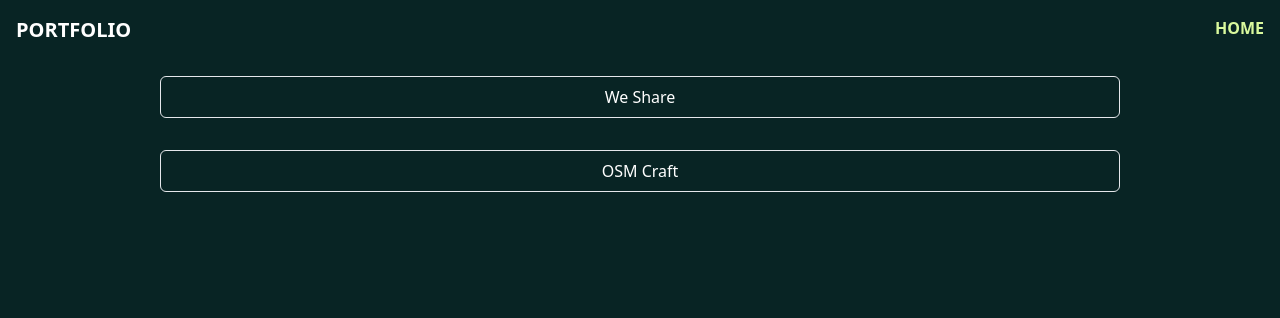
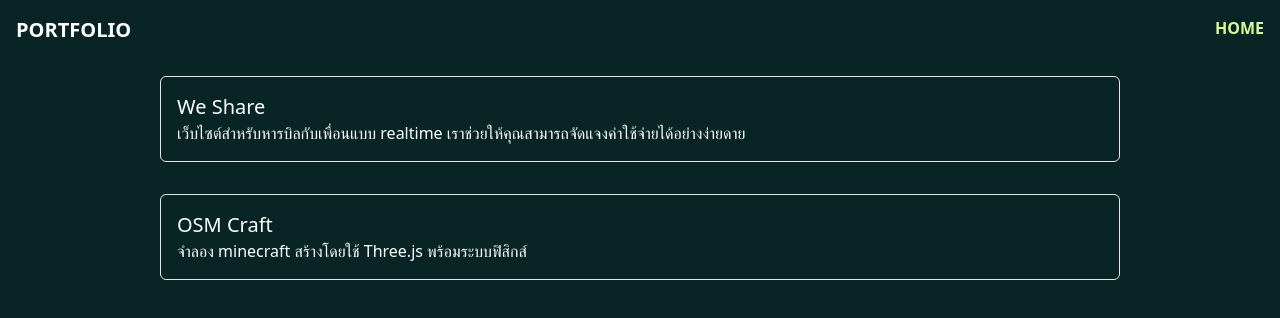
Before and after one commit to remove158/piyaphat.com, a Next.js app: page /showcase in a window 1280 px wide. Shown: the top 318 px of the page. Built offline with nearby package versions, Linux system fonts and the light colour scheme.

Commit message:
:bug: fix: description

```diff
--- a/src/pages/showcase.tsx
+++ b/src/pages/showcase.tsx
@@ -10,10 +10,13 @@ const Home: NextPage = () => {
 		{
 			text: "We Share",
 			url: "https://bill.piyaphat.com",
+			description:
+				"เว็บไซต์สำหรับหารบิลกับเพื่อนแบบ realtime เราช่วยให้คุณสามารถจัดแจงค่าใช้จ่ายได้อย่างง่ายดาย",
 		},
 		{
 			text: "OSM Craft",
 			url: "https://minecraft.piyaphat.com",
+			description: "จำลอง minecraft สร้างโดยใช้ Three.js พร้อมระบบฟิสิกส์",
 		},
 	];
 	return (
@@ -61,10 +64,10 @@ const Home: NextPage = () => {
 				</div>
 				<div className="flex-1 flex flex-col items-center  text-white">
 					{contacts.map((contact, idx) => (
-						<motion.button
+						<motion.div
 							key={idx}
 							onClick={() => router.push(contact.url)}
-							className="my-4 py-2  rounded-md border  w-3/4"
+							className="my-4 p-4  rounded-md border  w-3/4 flex flex-col"
 							initial={{ x: "-100vw" }}
 							animate={{ x: 0 }}
 							whileHover={{
@@ -79,8 +82,21 @@ const Home: NextPage = () => {
 							}}
 							transition={{ delay: 0.2 * (idx + 1), type: "spring" }}
 						>
-							{contact.text}
-						</motion.button>
+							<motion.h1
+								className="text-xl"
+								initial={{ x: -100 }}
+								animate={{ x: 0 }}
+							>
+								{contact.text}
+							</motion.h1>
+							<motion.span
+								className="font-thin"
+								initial={{ x: -100 }}
+								animate={{ x: 0 }}
+							>
+								{contact.description}
+							</motion.span>
+						</motion.div>
 					))}
 				</div>
 			</div>
```
